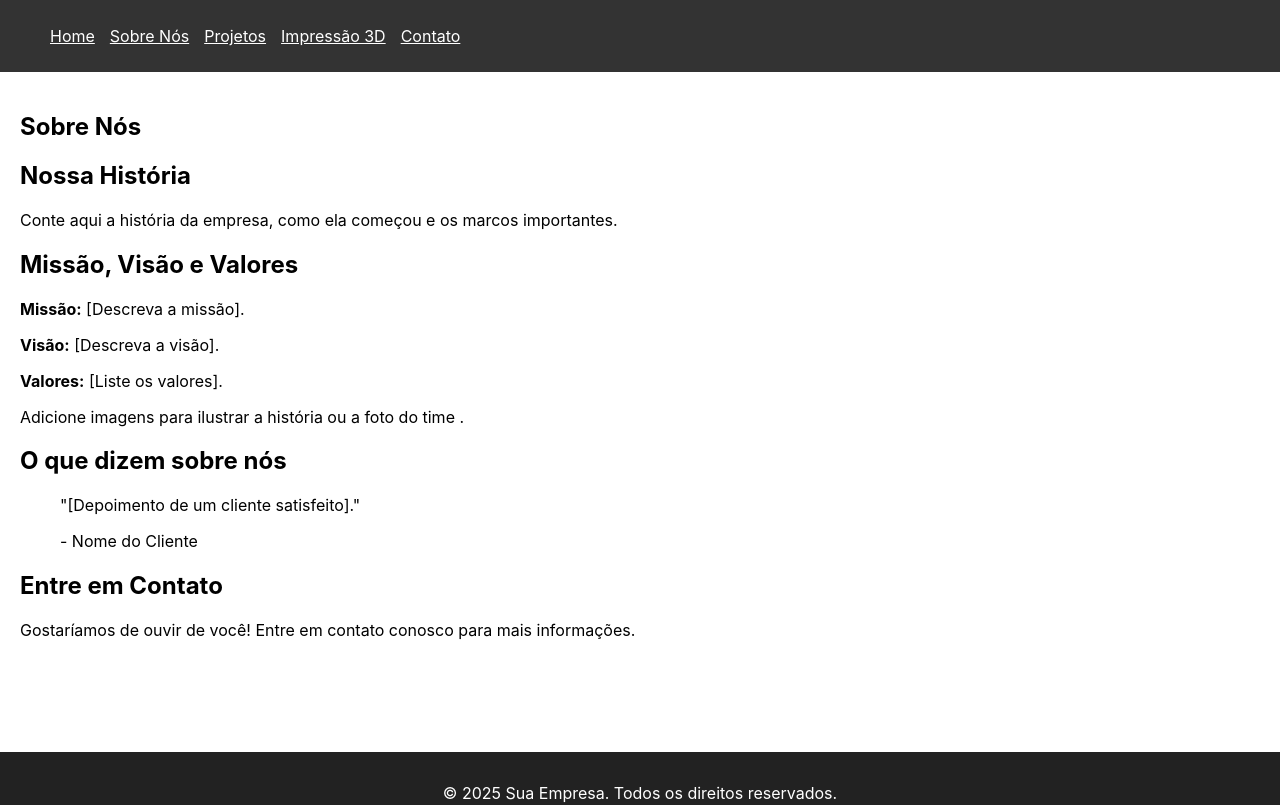
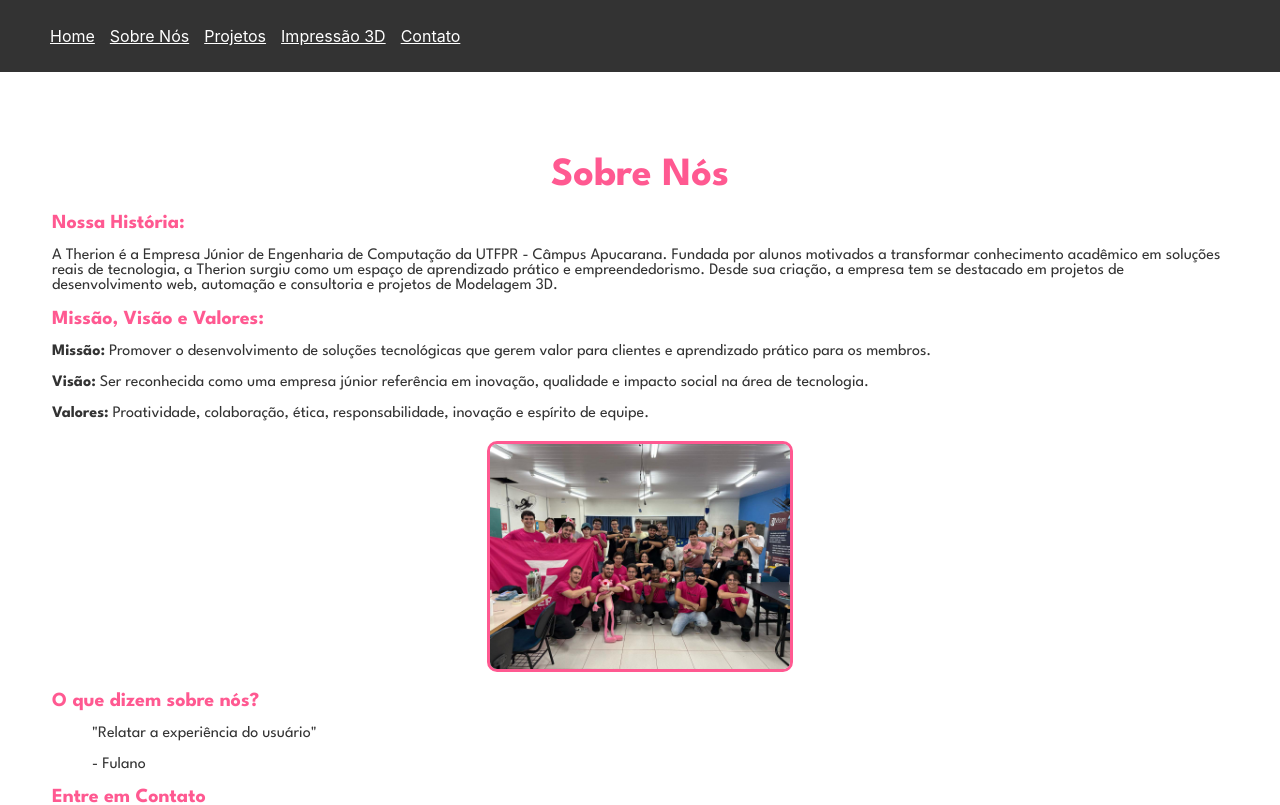
Before and after one commit to projetosTherion/TraineeWeb, a React (Create React App) app in the folder therion/: page /sobre in a window 1280 px wide. Shown: the top 805 px of the page. Built offline with nearby package versions, Linux system fonts and the light colour scheme.

Commit message:
pagina sobre sem feedback

```diff
--- a/therion/public/index.html
+++ b/therion/public/index.html
@@ -41,3 +41,5 @@
     -->
   </body>
 </html>
+
+<link href="https://fonts.googleapis.com/css2?family=League+Spartan:wght@400;700&display=swap" rel="stylesheet">
--- a/therion/src/components/Form/Form.jsx
+++ b/therion/src/components/Form/Form.jsx
@@ -4,18 +4,17 @@
 function Form() {
   return (
     <form className="form-container">
-      <h2>Contact Us</h2>
       <div className="form-group">
-        <label htmlFor="name">Name</label>
-        <input type="text" id="name" name="name" placeholder="Enter your name" required />
+        <label htmlFor="name">Nome: </label>
+        <input type="text" id="name" name="name" placeholder="Seu nome completo" required />
       </div>
       <div className="form-group">
-        <label htmlFor="email">Email</label>
-        <input type="email" id="email" name="email" placeholder="Enter your email" required />
+        <label htmlFor="email">Email: </label>
+        <input type="email" id="email" name="email" placeholder="Seu email" required />
       </div>
       <div className="form-group">
-        <label htmlFor="message">Message</label>
-        <textarea id="message" name="message" placeholder="Enter your message" rows="5" required></textarea>
+        <label htmlFor="message">Mensagem: </label>
+        <textarea id="message" name="message" placeholder="Sua mensagem" rows="5" required></textarea>
       </div>
       <button type="submit" className="form-button">Submit</button>
     </form>
--- a/therion/src/paginas/Sobre.jsx
+++ b/therion/src/paginas/Sobre.jsx
@@ -1,44 +1,56 @@
-import React, {useState} from 'react'; // Importa o React
-import styles from './container.module.css'; // Importa o arquivo CSS
+import React, { useState } from 'react';
+import styles from './container.module.css';
 import Form from '../components/Form/Form';
 
+
 function Sobre() {
-    const [showForm, setShowForm] = useState(false); // Adicione esta linha
+  const [showForm, setShowForm] = useState(false);
 
   return (
     <section className={styles.container}>
-        <h1>Sobre Nós</h1>
+      <h1 className={styles.titulo1}>Sobre Nós</h1>
+
       <section>
-          <h2>Nossa História</h2>
-          <p>Conte aqui a história da empresa, como ela começou e os marcos importantes.</p>
-        </section>
-        <section>
-          <h2>Missão, Visão e Valores</h2>
-          <p><strong>Missão:</strong> [Descreva a missão].</p>
-          <p><strong>Visão:</strong> [Descreva a visão].</p>
-          <p><strong>Valores:</strong> [Liste os valores].</p>
-        </section>
-
-        <p>Adicione imagens para ilustrar a história ou a foto do time .</p>
-        <section>
-          <h2>O que dizem sobre nós</h2>
-          <blockquote>
-            <p>"[Depoimento de um cliente satisfeito]."</p>
-            <footer>- Nome do Cliente</footer>
-
- </blockquote>
-
+      <h2 className={styles.titulo2}>Nossa História:</h2>
+      <p className={styles.paragrafo}>
+          A Therion é a Empresa Júnior de Engenharia de Computação da UTFPR - Câmpus Apucarana. Fundada por alunos motivados a transformar conhecimento acadêmico em soluções reais de tecnologia, a Therion surgiu como um espaço de aprendizado prático e empreendedorismo. Desde sua criação, a empresa tem se destacado em projetos de desenvolvimento web, automação e consultoria e projetos de Modelagem 3D.
+        </p>
       </section>
 
       <section>
-          <h2>Entre em Contato</h2>
-          <p>Gostaríamos de ouvir de você! Entre em contato conosco para mais informações.</p>
+      <h2 className={styles.titulo2}>Missão, Visão e Valores:</h2>
+        <p className={styles.paragrafo}><strong>Missão:</strong> Promover o desenvolvimento de soluções tecnológicas que gerem valor para clientes e aprendizado prático para os membros.</p>
+        <p className={styles.paragrafo}><strong>Visão:</strong> Ser reconhecida como uma empresa júnior referência em inovação, qualidade e impacto social na área de tecnologia.</p>
+        <p className={styles.paragrafo}><strong>Valores:</strong> Proatividade, colaboração, ética, responsabilidade, inovação e espírito de equipe.</p>
+      </section>
+
+      <img
+        src="/equipe.jpg"
+        alt="Equipe Therion"
+        className={styles.image}
+      />
+
+      <section>
+      <h2 className={styles.titulo2}>O que dizem sobre nós?</h2>
+        <blockquote>
+          <p>"Relatar a experiência do usuário"</p>
+          <footer>- Fulano </footer>
+        </blockquote>
+      </section>
+
+      <section>
+      <h2 className={styles.titulo2}>Entre em Contato</h2>
+      <p className={styles.paragrafo}>Gostaríamos de ouvir de você! Entre em contato conosco para mais informações.</p>
+
+
+        <button onClick={() => setShowForm(!showForm)}>
+          {showForm ? 'Fechar Formulário' : 'Abrir Formulário'}
+        </button>
 
         {showForm && (
           <div>
-              <h3>Preencha o Formulário</h3>
-              <Form /> {/* Exibe o componente Form */}
-              <button onClick={() => setShowForm(false)}>Fechar</button>
+            <h3 className={styles.titulo2}>Preencha com seus dados!!</h3>
+            <Form />
           </div>
         )}
       </section>
--- a/therion/src/paginas/container.module.css
+++ b/therion/src/paginas/container.module.css
@@ -1,4 +1,6 @@
 /* CSS da pagina projetos*/
+
+@import url('https://fonts.googleapis.com/css2?family=League+Spartan:wght@400;700&display=swap');
 
 main {
           display: flex;
@@ -15,21 +17,53 @@
         }
 
         .paragrafo{
-          font-family: 'League Spartan';
+          font-family: 'League Spartan', sans-serif;
           font-size: 16px;
           margin-bottom: 1px;
         }
 
-        .titulo1{
-          font-family: 'League Spartan';
-          font-size: 24px;
-          margin-bottom: 10px;
+        .container {
+          font-family: 'League Spartan', sans-serif;
+          padding: 2rem;
+          color: #333;
+        }
+
+        .titulo1 {
+          font-family: 'League Spartan', sans-serif;
+          font-size: 40px;
+          margin-bottom: 20px;
           color: #FF5991;
+          text-align: center;
         }
 
         .titulo2{
-          font-family: 'League Spartan';
+          font-family: 'League Spartan', sans-serif;
           font-size: 20px;
           margin-bottom: 5px;
           color: #FF5991;
         }
+
+        .image {
+          display: block;
+          margin: 20px auto;
+          width: 300px;
+          border: 3px solid #FF5991;
+          border-radius: 10px;
+        }
+
+        .button {
+          background-color: #FF5991;
+          color: white;
+          border: none;
+          padding: 10px 20px;
+          margin-top: 1rem;
+          font-size: 16px;
+          border-radius: 5px;
+          cursor: pointer;
+          font-family: 'League Spartan', sans-serif;
+          transition: background-color 0.3s ease;
+        }
+
+        .button:hover {
+          background-color: #e0487a;
+        }
```
Also changed, not shown: therion/public/equipe.jpg (added). Lines whose indentation alone changed are shown as unchanged.
